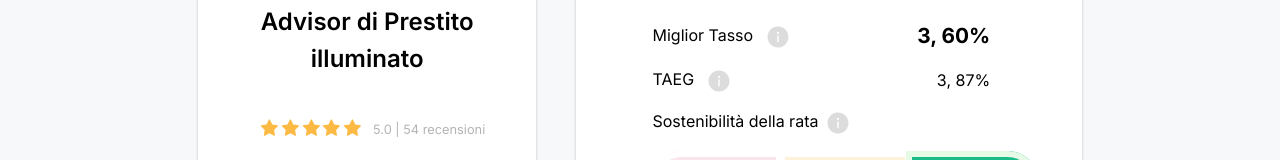
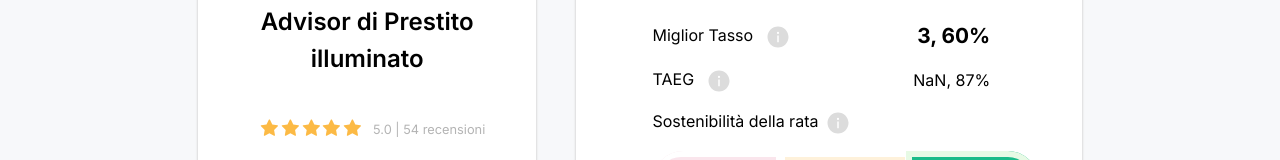
Before and after one commit to Vallerga/Capstone_Project_FE, a React (Create React App) app in the folder Prestito Illuminato/: page /Authorize/EstimationPage in a window 1280 px wide. Shown: the part 387-547 px from the top of the page. Built offline with nearby package versions, Linux system fonts and the light colour scheme; a web font is replaced by a local one.

Commit message:
minor fix

```diff
--- a/Prestito Illuminato/src/Components/section1/InvisibleForm.jsx
+++ b/Prestito Illuminato/src/Components/section1/InvisibleForm.jsx
@@ -1,7 +1,7 @@
-import { useEffect, useState } from "react";
+import { useState } from "react";
 import VisibleForm from "./VisibleForm";
 import { useDispatch } from "react-redux";
-import { setLoanAction, setMonthlyRateAction, setRateAction, setTAEGAction, setYearAction } from "../../redux/actions";
+import { setLoanAction, setRateAction, setTAEGAction, setYearAction } from "../../redux/actions";
 
 const InvisibleForm = ({ onMensileChange }) => {
   const dispatch = useDispatch();
@@ -9,12 +9,12 @@ const InvisibleForm = ({ onMensileChange }) => {
   const [tasso, setTasso] = useState(0.036);
   const [TAEG, setTAEG] = useState(0.0387);
   const [durata, setDurata] = useState(25);
-  const [importoMensile, setImportoMensile] = useState(0);
-  const [tassoPercentuale, setTassoPercentuale] = useState(2);
-  const [TAEGPercentuale, setTAEGPercentuale] = useState(3);
+  // const [importoMensile, setImportoMensile] = useState(0);
+  // const [tassoPercentuale, setTassoPercentuale] = useState(2);
+  // const [TAEGPercentuale, setTAEGPercentuale] = useState(3);
 
   // function for dev purpose and testing
-  const calculateImportoMensile = () => {
+  /* const calculateImportoMensile = () => {
     const r = TAEG / 12;
     const n = durata * 12;
     const ImportoMensile =
@@ -22,18 +22,18 @@ const InvisibleForm = ({ onMensileChange }) => {
     setImportoMensile(ImportoMensile);
     onMensileChange(ImportoMensile);
     settingVisibleForm(tasso, TAEG);
-  };
+  }; */
 
   // convert value in percentage
-  const settingVisibleForm = (param1, param2) => {
+ /*  const settingVisibleForm = (param1, param2) => {
     let param = param1 * 100;
     setTassoPercentuale(param);
     param = param2 * 100;
     setTAEGPercentuale(param);
-  };
+  }; */
 
   // function automatically call at the 1st render
-  const calcolaImportoMensileAutomatico = () => {
+  /* const calcolaImportoMensileAutomatico = () => {
     const r = TAEG / 12;
     const n = durata * 12;
     const ImportoMensile =
@@ -41,7 +41,7 @@ const InvisibleForm = ({ onMensileChange }) => {
     setImportoMensile(ImportoMensile);
     onMensileChange(ImportoMensile);
     settingVisibleForm(tasso, TAEG);
-  };
+  }; */
 
   /* useEffect(() => { // <--- activate for standard page setting
     calcolaImportoMensileAutomatico();
@@ -50,8 +50,8 @@ const InvisibleForm = ({ onMensileChange }) => {
   return (
     <>
       <VisibleForm
-        tasso={tassoPercentuale}
-        TAEG={TAEGPercentuale}
+        /* tasso={tassoPercentuale}
+        TAEG={TAEGPercentuale}   */
       />
       <div className="d-none">
         Importo mutuo:
@@ -87,13 +87,13 @@ const InvisibleForm = ({ onMensileChange }) => {
             dispatch(setLoanAction(importoMutuo))
             dispatch(setRateAction(tasso))
             dispatch(setTAEGAction(TAEG))
-            dispatch(setMonthlyRateAction(importoMensile))
+            //dispatch(setMonthlyRateAction(importoMensile))
             dispatch(setYearAction(durata))
           }}
         >
           Calcola import mensile
         </button>
-        <div>Importo mensile: {importoMensile.toFixed(2)}€</div>
+        {/* <div>Importo mensile: {importoMensile.toFixed(2)}€</div> */}
       </div>
     </>
   );
```
